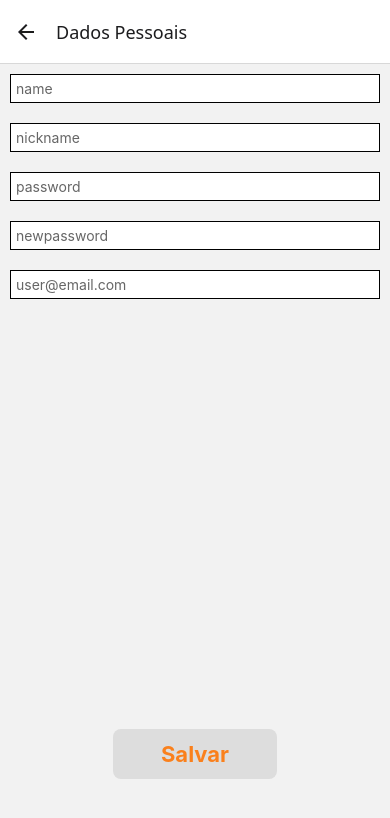
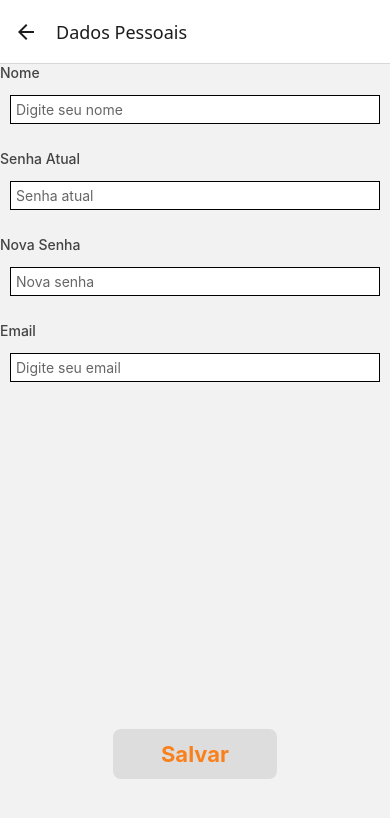
Before and after one commit to andrerodriguesp4/eutreino, a React Native app: screen /EditarPerfil in a window 390 px wide. Shown: the top 818 px of the page. Built offline with nearby package versions, Linux system fonts and the light colour scheme.

Commit message:
feat: editar daddos bd

```diff
--- a/screens/account/EditarPerfil.js
+++ b/screens/account/EditarPerfil.js
@@ -1,29 +1,123 @@
-import { TextInput, Text, StyleSheet, View, TouchableOpacity } from "react-native";
+import { TextInput, Text, StyleSheet, View, TouchableOpacity, Alert, ActivityIndicator, Modal } from "react-native";
+import app from "../../firebaseConfig";
+import { getFirestore, doc, updateDoc, getDoc } from "firebase/firestore";
+import { useState, useEffect } from "react";
+import AsyncStorage from "@react-native-async-storage/async-storage";
 
 export default function EditarPerfil({navigation}){
-    const MenuItem = ({label}) => (
-        <TextInput
-            // value={label}
-            placeholder={label}
-            placeholderTextColor='#666'
-            style={styles.inputProfile}
-        />
-    )
+    const [originalData, setOriginalData] = useState({});
+    const [user, setUser] = useState('');
+    // const [nickname, setNickname] = useState('');
+    const [email, setEmail] = useState('');
+    const [password, setPassword] = useState('');
+    const [newPassword, setNewPassword] = useState('');
+    const [userId, setUserId] = useState('');
+    const [loading, setLoading] = useState(false);
+
+    useEffect(()=>{
+        AsyncStorage.getItem('usuario').then(user =>{
+            if (user) setUserId(user);
+        });
+    }, []);
+
+    useEffect(() => {
+        async function carregarDadosUsuario() {
+            if (!userId) return;
+
+            try {
+                const db = getFirestore(app);
+                const userRef = doc(db, 'users', userId);
+                const userSnap = await getDoc(userRef);
+
+                if (userSnap.exists()) {
+                    const data = userSnap.data();
+                    setOriginalData(data);
+                    setUser(data.user || '');
+                    setEmail(data.email || '');
+                    // setNickname(data.nickname || '');
+                }
+            } catch (error) {
+                console.error('Erro ao carregar dados do usuário:', error);
+            }
+        }
+
+        carregarDadosUsuario();
+    }, [userId]);
+
+    async function salvarDados() {
+        if(!userId){
+            Alert.alert('Erro', 'Usuário não encontrado');
+            return;
+        }
+
+        const dadosAtualizados = {};
+        if (user !== originalData.user) dadosAtualizados.user = user;
+        // if (nickname) dadosAtualizados.nickname = nickname;
+        if (email !== originalData.email) dadosAtualizados.email = email;
+
+        // Editar método de autenticação para não salvar senha diretamente
+        if (newPassword) dadosAtualizados.newPassword = newPassword;
+
+        if (Object.keys(dadosAtualizados).length === 0){
+            Alert.alert('Aviso', 'Nenhum dado foi alterado.');
+            return;
+        }
+
+        try {
+            setLoading(true);
+            await updateDoc(doc(getFirestore(app), 'users', userId), dadosAtualizados);
+            Alert.alert('Sucesso', 'Dados atualizados!');
+            navigation.goBack();
+        } catch (error) {
+            Alert.alert('Erro', 'Não foi possível atualizar os dados.')
+        } finally {
+            setLoading(false);
+        }
+    }
+
+    const campos = [
+        { label: 'Nome', value: user, setter: setUser, placeholder: 'Digite seu nome' },
+        { label: 'Senha Atual', value: password, setter: setPassword, placeholder: 'Senha atual' },
+        { label: 'Nova Senha', value: newPassword, setter: setNewPassword, placeholder: 'Nova senha' },
+        { label: 'Email', value: email, setter: setEmail, placeholder: 'Digite seu email' },
+    ];
+
     return (
         <View style={styles.container}>
             <View>
-                <MenuItem label={"name"}/>
-                <MenuItem label={"nickname"}/>
-                <MenuItem label={"password"}/>
-                <MenuItem label={"newpassword"}/>
-                <MenuItem label={"user@email.com"}/>
+                {campos.map((campo, index) => (
+                    <View key={index} style={{ marginBottom: 16 }}>
+                        <Text style={styles.label}>{campo.label}</Text>
+                        <TextInput
+                            value={campo.value}
+                            onChangeText={campo.setter}
+                            placeholder={campo.placeholder}
+                            placeholderTextColor="#666"
+                            style={styles.inputProfile}
+                        />
+                    </View>
+                ))}
             </View>
 
             <View>
-                <TouchableOpacity style={styles.saveButton}>
+                <TouchableOpacity
+                    style={styles.saveButton}
+                    onPress={salvarDados}
+                    disabled={loading}
+                >
                     <Text style={styles.saveText}>Salvar</Text>
                 </TouchableOpacity>
             </View>
+
+            <Modal
+                transparent={true}
+                visible={loading}
+                animationType="fade"
+            >
+                <View style={styles.modalBackground}>
+                    <ActivityIndicator size="large" color="#007BFF" />
+                </View>
+            </Modal>
         </View>
     );
 }
@@ -32,6 +126,12 @@ const styles = StyleSheet.create({
     container: {
         flex:1,
         justifyContent: 'space-between'
+    },
+    label: {
+        fontSize: 14,
+        color: '#444',
+        marginBottom: 4,
+        fontWeight: '500',
     },
     inputProfile: {
         backgroundColor: '#fff',
@@ -53,4 +153,14 @@ const styles = StyleSheet.create({
         fontWeight: 'bold',
         fontSize: 22,
     },
+    modalBackground: {
+        flex: 1,
+        backgroundColor: 'rgba(0, 0, 0, 0.3)',
+        justifyContent: 'center',
+        alignItems: 'center',
+        zIndex: 10
+    },
 })
+
+// Refatorar com Formulário controlado (ex: com Formik).
+// Adicionar validações com Yup.
```
